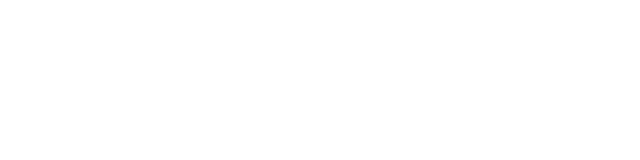
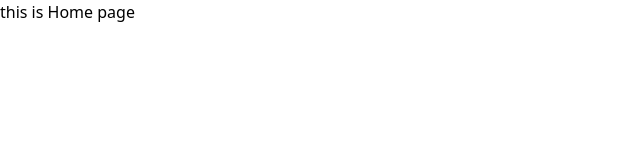
Before and after one commit to AliKhosronejad76/royalshop-pro, a React (Vite) app: page / in a window 1280 px wide. Shown: the top 160 px of the page, without its empty margins (0-640 px from the left). Built offline with nearby package versions, Linux system fonts and the light colour scheme.

Commit message:
create Router and add homepage to project

```diff
--- /dev/null
+++ b/src/pages/Home.jsx
@@ -0,0 +1,7 @@
+export default function Home(){
+    return(
+        <>
+         this is Home page
+        </>
+    )
+}
--- /dev/null
+++ b/src/router/index.jsx
@@ -0,0 +1,10 @@
+import {Route , Routes} from "react-router-dom";
+import Home from "../pages/Home";
+
+export default function Router(){
+    return(
+        <Routes>
+            <Route index path="/" element={<Home/>}/>
+        </Routes>
+    )
+}
```
Also changed, not shown: src/App.jsx (+7 -2 lines).
